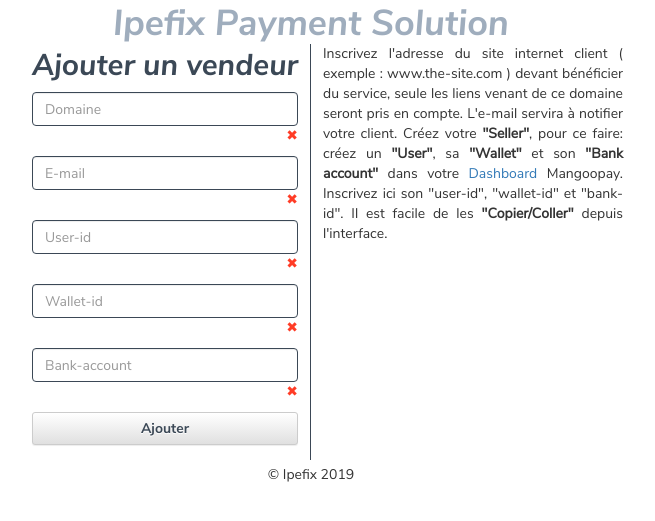
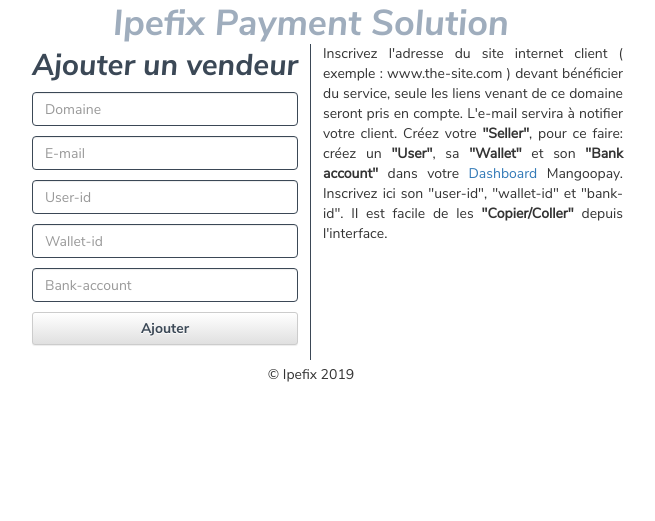
Before and after one commit to jomino/mangopay-payments, a PHP site: template app/Views/Home/adduser.html.twig in a window 1280 px wide. Shown: the part 76-597 px from the top of the page, without its empty margins (329-984 px from the left). Run offline with PHP 8.4, Linux system fonts and the light colour scheme; the template is opened without the code that fills it, so the values that code supplies are empty; some libraries are stand-ins or nearby versions.

Commit message:
correction

```diff
--- a/app/Views/Home/adduser.html.twig
+++ b/app/Views/Home/adduser.html.twig
@@ -30,11 +30,11 @@
                         <input type="hidden" name="{{csrf.keys.name}}" value="{{csrf.name}}">
                         <input type="hidden" name="{{csrf.keys.value}}" value="{{csrf.value}}">
                         <div class="form-group">
-                            <input type="text" class="form-control" name="domain" placeholder="Domaine" pattern="^(http:\/\/www\.|https:\/\/www\.|http:\/\/|https:\/\/)?[a-z0-9]+([\-\.]{1}[a-z0-9]+)*\.[a-z]{2,5}(:[0-9]{1,5})?(\/.*)?$" required><span class="validity"></span>
-                            <input type="email" class="form-control" name="email" placeholder="E-mail" required><span class="validity"></span>
-                            <input type="text" class="form-control" name="ukey" placeholder="User-id" pattern="[0-9]*" required><span class="validity"></span>
-                            <input type="text" class="form-control" name="wkey" placeholder="Wallet-id" pattern="[0-9]*" required><span class="validity"></span>
-                            <input type="text" class="form-control" name="bkey" placeholder="Bank-account" pattern="[0-9]*" required><span class="validity"></span>
+                            <input type="text" class="form-control" name="domain" placeholder="Domaine" pattern="^(http:\/\/www\.|https:\/\/www\.|http:\/\/|https:\/\/)?[a-z0-9]+([\-\.]{1}[a-z0-9]+)*\.[a-z]{2,5}(:[0-9]{1,5})?(\/.*)?$" required>
+                            <input type="email" class="form-control" name="email" placeholder="E-mail" required>
+                            <input type="text" class="form-control" name="ukey" placeholder="User-id" pattern="[0-9]*" required>
+                            <input type="text" class="form-control" name="wkey" placeholder="Wallet-id" pattern="[0-9]*" required>
+                            <input type="text" class="form-control" name="bkey" placeholder="Bank-account" pattern="[0-9]*" required>
                             <button type="submit" class="btn btn-default btn-sm btn-block bold">Ajouter</button>
                         </div>
                     </form>
--- a/assets/css/adduser.css
+++ b/assets/css/adduser.css
@@ -6,20 +6,6 @@
     .main .content-left .form-group input {
       margin-top: 10px;
       max-width: 300px;
-    }
-    .main .content-left .form-group input + span {
-      display: inline;
-      position: relative;
-    }
-    .main .content-left .form-group input:invalid + span:after {
-      color: #FF3C26;
-      content: '✖';
-      padding-left: -15px;
-    }
-    .main .content-left .form-group input:valid + span:after {
-      color: #5CA700;
-      content: '✓';
-      padding-left: -15px;
     }
     .main .content-right p {
         max-width: 300px;
@@ -38,19 +24,6 @@
     .main .content-left .form-group input {
         margin-bottom: 15px;
         max-width: 100%;
-    }
-    .main .content-left .form-group input + span {
-      padding-right: 15px;
-    }
-    .main .content-left .form-group input:invalid + span:after {
-      position: absolute;
-      content: '✖';
-      padding-left: 5px;
-    }
-    .main .content-left .form-group input:valid + span:after {
-      position: absolute;
-      content: '✓';
-      padding-left: 5px;
     }
     .main .content-right p {
         margin-top: 15px;
@@ -71,19 +44,6 @@
         margin-bottom: 15px;
         max-width: 100%;
     }
-    .main .content-left .form-group input + span {
-      padding-right: 15px;
-    }
-    .main .content-left .form-group input:invalid + span:after {
-      position: absolute;
-      content: '✖';
-      padding-left: 5px;
-    }
-    .main .content-left .form-group input:valid + span:after {
-      position: absolute;
-      content: '✓';
-      padding-left: 5px;
-    }
     .main .content-right p {
         margin-top: 15px;
         text-align: justify;
```
